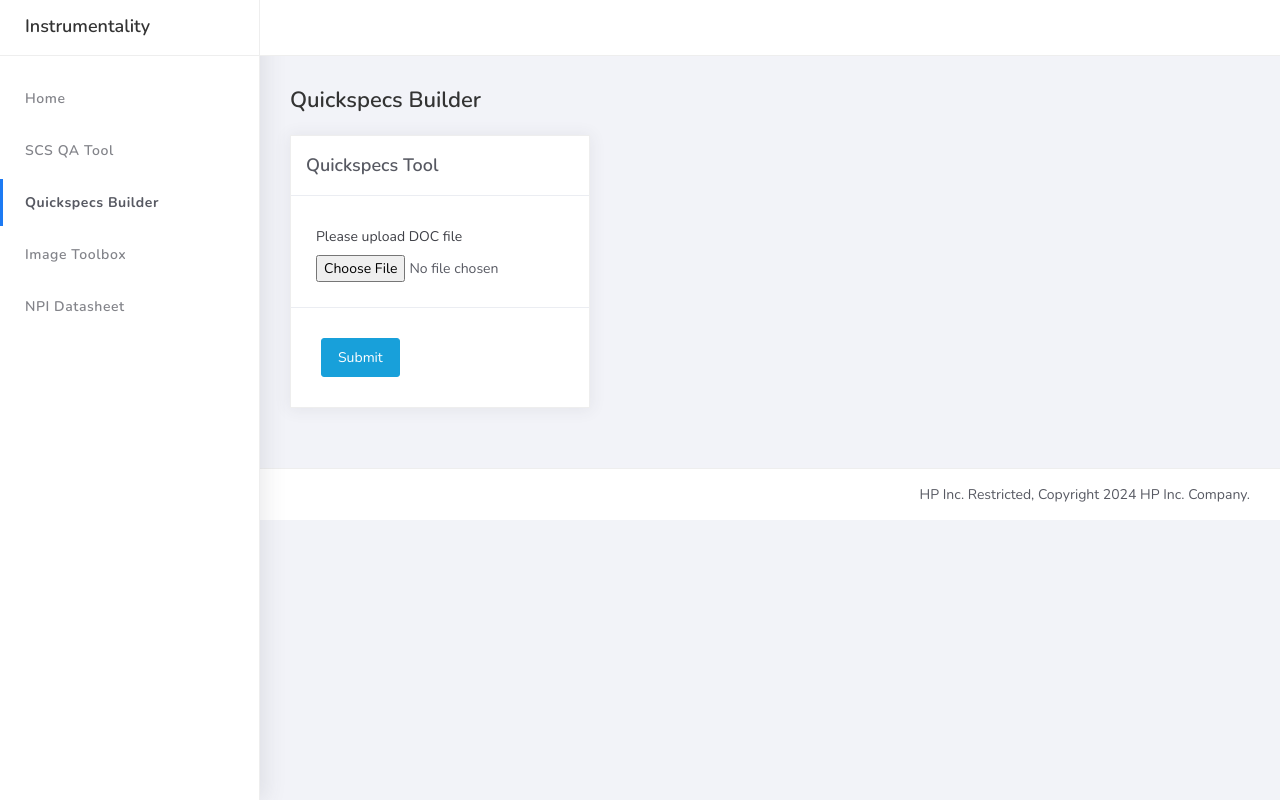
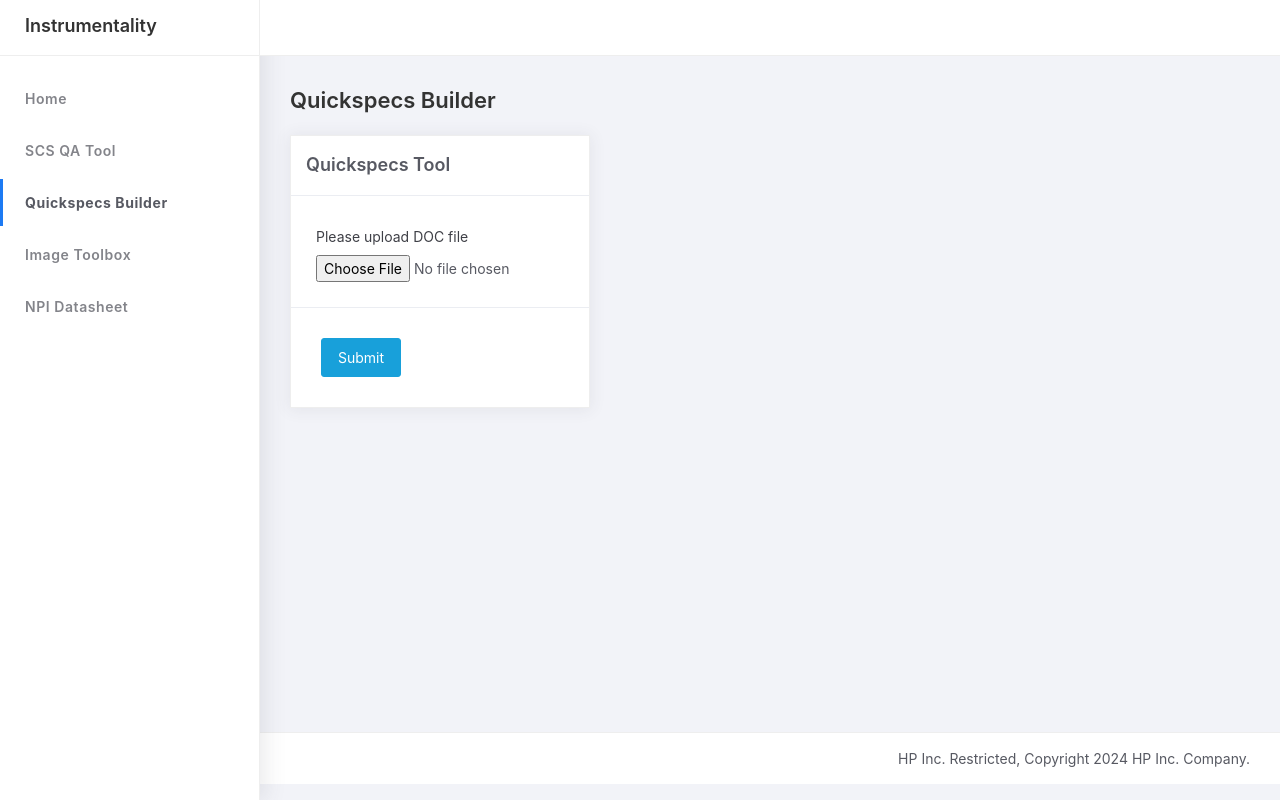
Before and after one commit to jinjernot/instrumentality, a Flask app: page /qs_tool in a window 1280 px wide. Run offline with Flask 3, Linux system fonts and the light colour scheme.

Commit message:
front end

```diff
--- a/static/css/ready.css
+++ b/static/css/ready.css
@@ -34,7 +34,6 @@
 body, h1, .h1, h2, .h2, h3, .h3, h4, .h4, h5, .h5, h6, .h6, p, .navbar, .brand, .btn-simple, .alert, a, .td-name, td, button.close {
   -moz-osx-font-smoothing: grayscale;
   -webkit-font-smoothing: antialiased;
-  font-family: 'nunito', sans-serif;
 }
 
 body {
@@ -2500,7 +2499,6 @@ body {
   line-height: 0.8;
   color: #4D7CFE;
   transition: all .2s;
-  font-family: LineAwesome;
 }
 [type="checkbox"]:not(:checked) + .form-check-sign:after {
   opacity: 0;
@@ -2564,7 +2562,6 @@ body {
 [type="radio"]:not(:checked) + .form-radio-sign:before {
   content: "\f18a";
   font-size: 22px;
-  font-family: LineAwesome;
   position: absolute;
   left: 0;
   top: auto;
@@ -2574,7 +2571,6 @@ body {
 [type="radio"]:checked + .form-radio-sign:before {
   content: "\f18a";
   font-size: 22px;
-  font-family: LineAwesome;
   position: absolute;
   left: 0;
   top: auto;
@@ -2592,7 +2588,6 @@ body {
   color: #4D7CFE;
   transition: all .2s;
   line-height: 1;
-  font-family: LineAwesome;
 }
 [type="radio"]:not(:checked) + .form-radio-sign:after {
   opacity: 0;
--- a/templates/qs_tool.html
+++ b/templates/qs_tool.html
@@ -1,22 +1,22 @@
-<!DOCTYPE html>
 <html>
+
 <head>
 	<meta http-equiv="X-UA-Compatible" content="IE=edge,chrome=1" />
 	<title>Instrumentality</title>
-	<meta content='width=device-width, initial-scale=1.0, maximum-scale=1.0, user-scalable=0, shrink-to-fit=no' name='viewport' />
-	<link rel="stylesheet" href="{{ url_for('static', filename='css/bootstrap.min.css') }}"/>
-	<link rel="stylesheet" href="https://fonts.googleapis.com/css?family=Nunito:200,200i,300,300i,400,400i,600,600i,700,700i,800,800i,900,900i">
-	<link rel="stylesheet" href="{{ url_for('static', filename='css/ready.css') }}"/>
+	<meta content='width=device-width, initial-scale=1.0, maximum-scale=1.0, user-scalable=0, shrink-to-fit=no'
+		name='viewport' />
+	<link rel="stylesheet" href="{{ url_for('static', filename='css/bootstrap.min.css') }}" />
+	<link rel="stylesheet" href="{{ url_for('static', filename='css/ready.css') }}" />
+	<link rel="shortcut icon" type="image/x-icon" href="{{ url_for('static', filename='images/favicon.ico') }}" />
+</head>
 
-	<link rel="shortcut icon" type="image/x-icon" href="{{ url_for('static', filename='images/favicon.ico') }}"
-  />
-</head>
 <body>
 	<div class="wrapper">
 		<div class="main-header">
 			<div class="logo-header">
 				Instrumentality
-				<button class="navbar-toggler sidenav-toggler ml-auto" type="button" data-toggle="collapse" data-target="collapse" aria-controls="sidebar" aria-expanded="false" aria-label="Toggle navigation">
+				<button class="navbar-toggler sidenav-toggler ml-auto" type="button" data-toggle="collapse"
+					data-target="collapse" aria-controls="sidebar" aria-expanded="false" aria-label="Toggle navigation">
 					<span class="navbar-toggler-icon"></span>
 				</button>
 
@@ -84,7 +84,6 @@
 				<div class="container-fluid">
 					<nav class="pull-left">
 						<ul class="nav">
-
 						</ul>
 					</nav>
 					<div class="copyright ml-auto">
```
Also changed, not shown: templates/ds_tool.html (+10 -10 lines), templates/image_tool.html (+11 -10 lines), templates/index.html (+27 -6 lines), templates/scs_tool.html (+2 -10 lines), static/css/ready.min.css. Lines whose indentation alone changed are shown as unchanged.
